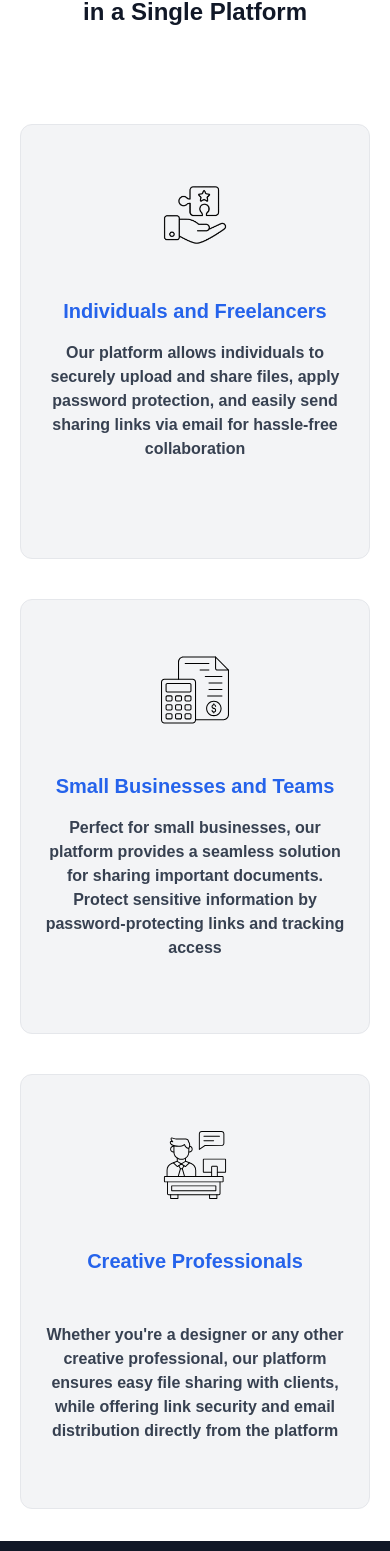
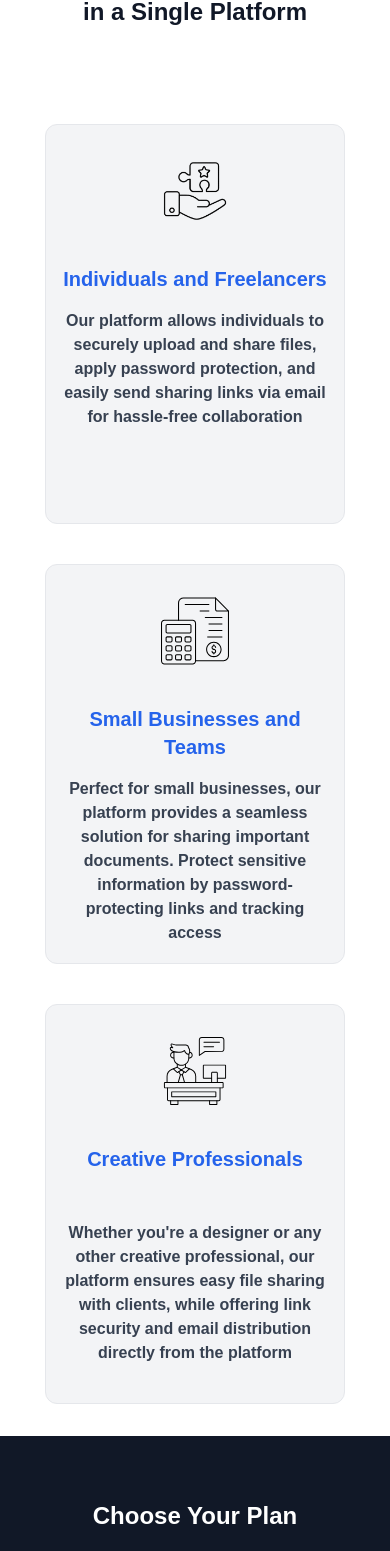
Before and after one commit to deepeshahirwar/file-sharing, a Next.js app in the folder file-sharing-app/: page / in a window 390 px wide. Shown: the part 1178-2729 px from the top of the page. Built offline with nearby package versions, Linux system fonts and the light colour scheme.

Commit message:
fix responsive issues

```diff
--- a/file-sharing-app/app/_components/Feature.jsx
+++ b/file-sharing-app/app/_components/Feature.jsx
@@ -18,16 +18,16 @@ function Feature () {
 
           <div className='bg-white grid grid-cols-1 md:grid-cols-2 gap-6 gap-y-10 lg:grid-cols-3 sm:mb-12'>
             {/**** Card 1 ****/}
-            <div className='mx-auto w-[350px] h-[435px] border border-gray-200 rounded-xl bg-gray-100 p-6 hover:shadow-xl cursor-pointer hover:transform hover:scale-105 transition duration-300 ease-in-out'>
+            <div className='mx-auto w-[300px] h-[400px] md:w-[350px] lg:w-[350px] md:h-[435px] lg:h-[435px] p-4 md:p-6 lg:p-6 border border-gray-200 rounded-xl bg-gray-100 hover:shadow-xl cursor-pointer hover:transform hover:scale-105 transition duration-300 ease-in-out'>
                 <Image
-                className='m-auto pt-8'
+                className='m-auto pt-4 md:pt-8 lg:pt-8'
                 src={assets.cardImg1}
                 alt=''
                 width={68}
                 height={50}
                 />
 
-                <h2 className='text-blue-600 text-xl sm:text-2xl font-bold text-center mt-12'
+                <h2 className='text-blue-600 text-xl sm:text-2xl font-bold text-center mt-10 md:mt-12 lg:mt-12'
                 >
                     Individuals and Freelancers
                 </h2>
@@ -41,16 +41,16 @@ function Feature () {
             </div>
 
             {/**** Card 2 ****/}
-            <div className='mx-auto w-[350px] h-[435px] border border-gray-200 rounded-xl bg-gray-100 p-6 hover:shadow-xl cursor-pointer hover:transform hover:scale-105 transition duration-300 ease-in-out'>
+            <div className='mx-auto w-[300px] h-[400px] md:w-[350px] lg:w-[350px] md:h-[435px] lg:h-[435px] p-4 md:p-6 lg:p-6 border border-gray-200 rounded-xl bg-gray-100 hover:shadow-xl cursor-pointer hover:transform hover:scale-105 transition duration-300 ease-in-out'>
                 <Image
-                className='m-auto pt-8'
+                className='m-auto pt-4 md:pt-8 lg:pt-8'
                 src={assets.teams}
                 alt=''
                 width={68}
                 height={50}
                 />
 
-                <h2 className='text-blue-600 text-xl sm:text-2xl font-bold text-center mt-12'
+                <h2 className='text-blue-600 text-xl sm:text-2xl font-bold text-center mt-10 md:mt-12 lg:mt-12'
                 >
                     Small Businesses and Teams
                 </h2>
@@ -64,16 +64,16 @@ function Feature () {
             </div>
 
             {/**** Card 3 ****/}
-            <div className='mx-auto w-[350px] h-[435px] border border-gray-200 rounded-xl bg-gray-100 p-6 hover:shadow-xl cursor-pointer hover:transform hover:scale-105 transition duration-300 ease-in-out'>
+            <div className='mx-auto w-[300px] h-[400px] md:w-[350px] lg:w-[350px] md:h-[435px] lg:h-[435px] p-4 md:p-6 lg:p-6 border border-gray-200 rounded-xl bg-gray-100 hover:shadow-xl cursor-pointer hover:transform hover:scale-105 transition duration-300 ease-in-out'>
                 <Image
-                className='m-auto pt-8'
+                className='m-auto pt-4 md:pt-8 lg:pt-8'
                 src={assets.professional}
                 alt=''
                 width={68}
                 height={50}
                 />
 
-                <h2 className='text-blue-600 text-xl sm:text-2xl font-bold text-center mt-12'
+                <h2 className='text-blue-600 text-xl sm:text-2xl font-bold text-center mt-10 md:mt-12 lg:mt-12'
                 >
                     Creative Professionals
                 </h2>
--- a/file-sharing-app/app/_components/Footer.jsx
+++ b/file-sharing-app/app/_components/Footer.jsx
@@ -21,7 +21,7 @@ function Footer() {
           <span className="text-blue-600 text-3xl font-extrabold my-auto">QuikSend</span>
         </div>
 
-        <p className="mt-6 max-w-md text-center leading-relaxed text-gray-500 sm:max-w-xs sm:text-left">
+        <p className="mt-6 max-w-fit pl-8 sm:pl-0 md:pl-0 lg:pl-0 text-center leading-relaxed text-gray-500 sm:max-w-xs sm:text-left">
            Secure, simple, and reliable file sharing. Stay organized with QuikSend.
         </p>
 
@@ -186,10 +186,10 @@ function Footer() {
         <div className="text-center sm:text-left">
           <p className="text-lg font-medium text-gray-900">Contact Us</p>
 
-          <ul className="mt-8 space-y-4 text-sm">
-            <li>
+          <ul className="flex flex-col items-center sm:items-start gap-1 mt-8 space-y-4 text-sm">
+            <li className='flex justify-start'>
               <a
-                className="flex items-center justify-center gap-1.5 ltr:sm:justify-start rtl:sm:justify-end"
+                className="flex gap-1.5 ltr:sm:justify-start rtl:sm:justify-end"
                 href="#"
               >
                 <svg
@@ -207,13 +207,13 @@ function Footer() {
                   />
                 </svg>
 
-                <span className="flex-1 text-gray-700">helpsupport@quiksend.com</span>
+                <span className="text-gray-700">helpsupport@quiksend.com</span>
               </a>
             </li>
 
-            <li>
+            <li className='flex justify-start'>
               <a
-                className="flex items-center justify-center gap-1.5 ltr:sm:justify-start rtl:sm:justify-end"
+                className="flex gap-1.5 ltr:sm:justify-start rtl:sm:justify-end"
                 href="#"
               >
                 <svg
@@ -231,12 +231,12 @@ function Footer() {
                   />
                 </svg>
 
-                <span className="flex-1 text-gray-700">0123456789</span>
+                <span className="text-gray-700">0123456789</span>
               </a>
             </li>
 
             <li
-              className="flex items-start justify-center gap-1.5 ltr:sm:justify-start rtl:sm:justify-end"
+              className="flex justify-start gap-1.5 ltr:sm:justify-start rtl:sm:justify-end"
             >
               <svg
                 xmlns="http://www.w3.org/2000/svg"
@@ -258,7 +258,7 @@ function Footer() {
                 />
               </svg>
 
-              <address className="-mt-0.5 flex-1 not-italic text-gray-700">
+              <address className="-mt-0.5 not-italic text-gray-700">
                 213 Lane, London, United Kingdom
               </address>
             </li>
```
